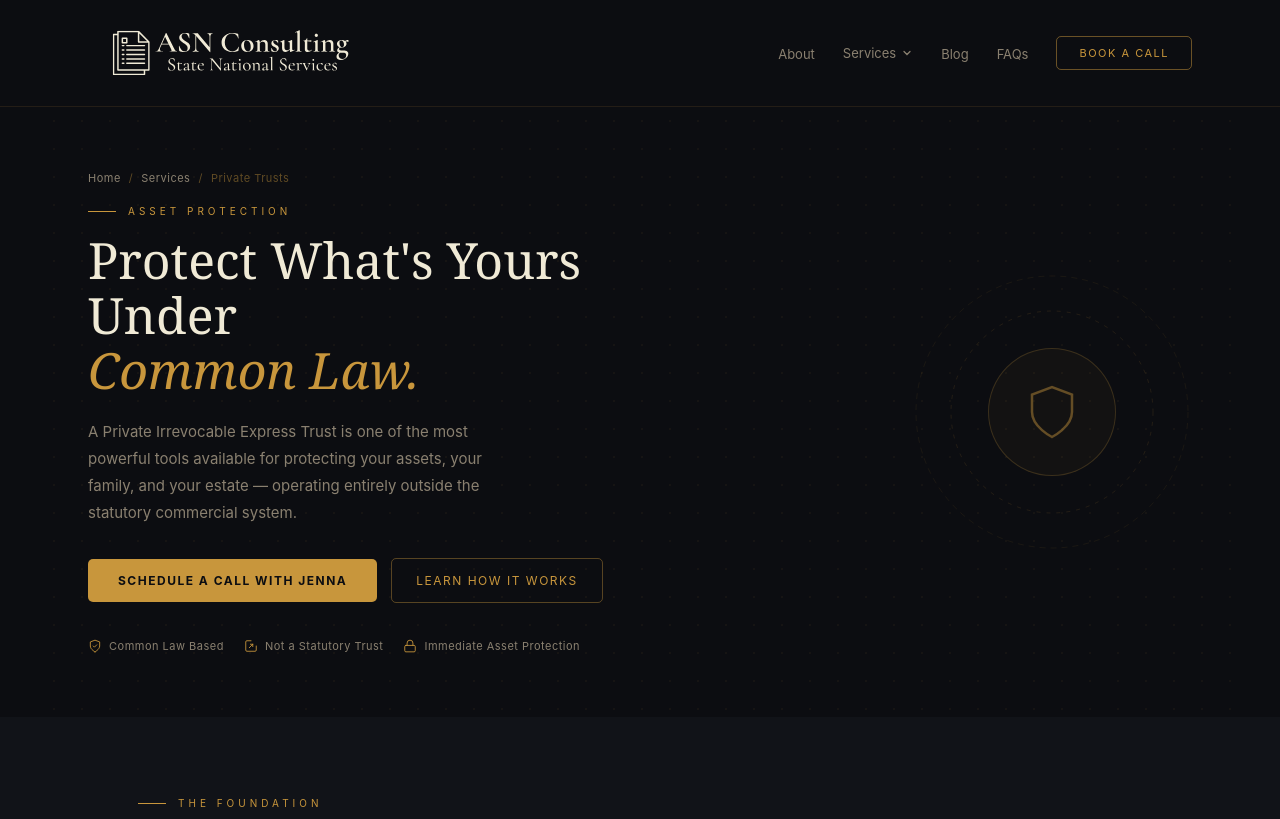
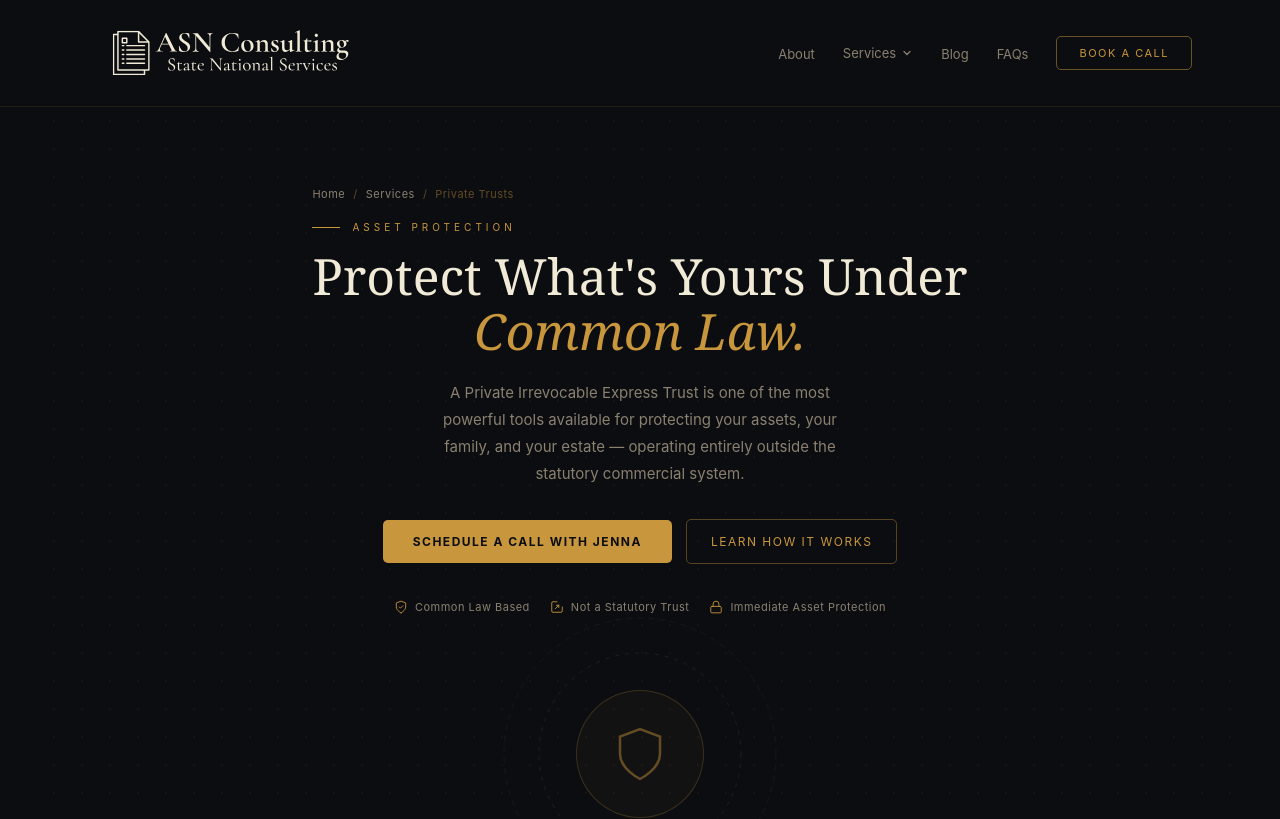
Before and after one commit to apvera-admin/asn-consulting-website, a Next.js app: page /private-trusts in a window 1280 px wide. Shown: the top 819 px of the page. Built offline with nearby package versions, Linux system fonts and the light colour scheme.

Commit message:
Update page.module.css

```diff
--- a/app/private-trusts/page.module.css
+++ b/app/private-trusts/page.module.css
@@ -106,18 +106,13 @@
   background-color: var(--bg-primary);
   background-image: radial-gradient(rgba(200, 150, 60, 0.055) 1px, transparent 1px);
   background-size: 28px 28px;
-  padding: 64px 48px;
+  padding: 80px 48px;
   display: flex;
+  flex-direction: column;
   align-items: center;
-  justify-content: space-between;
-  gap: 48px;
+  text-align: center;
   max-width: 1200px;
   margin: 0 auto;
-}
-
-.heroLeft {
-  max-width: 540px;
-  flex: 1;
 }
 
 .breadcrumb {
@@ -161,6 +156,8 @@
   line-height: 1.8;
   max-width: 440px;
   margin-bottom: 32px;
+  margin-left: auto;
+  margin-right: auto;
 }
 
 .heroCTAs {
@@ -169,12 +166,14 @@
   gap: 14px;
   flex-wrap: wrap;
   margin-bottom: 36px;
+  justify-content: center;
 }
 
 .badges {
   display: flex;
   flex-wrap: wrap;
   gap: 20px;
+  justify-content: center;
 }
 
 .badge {
```
